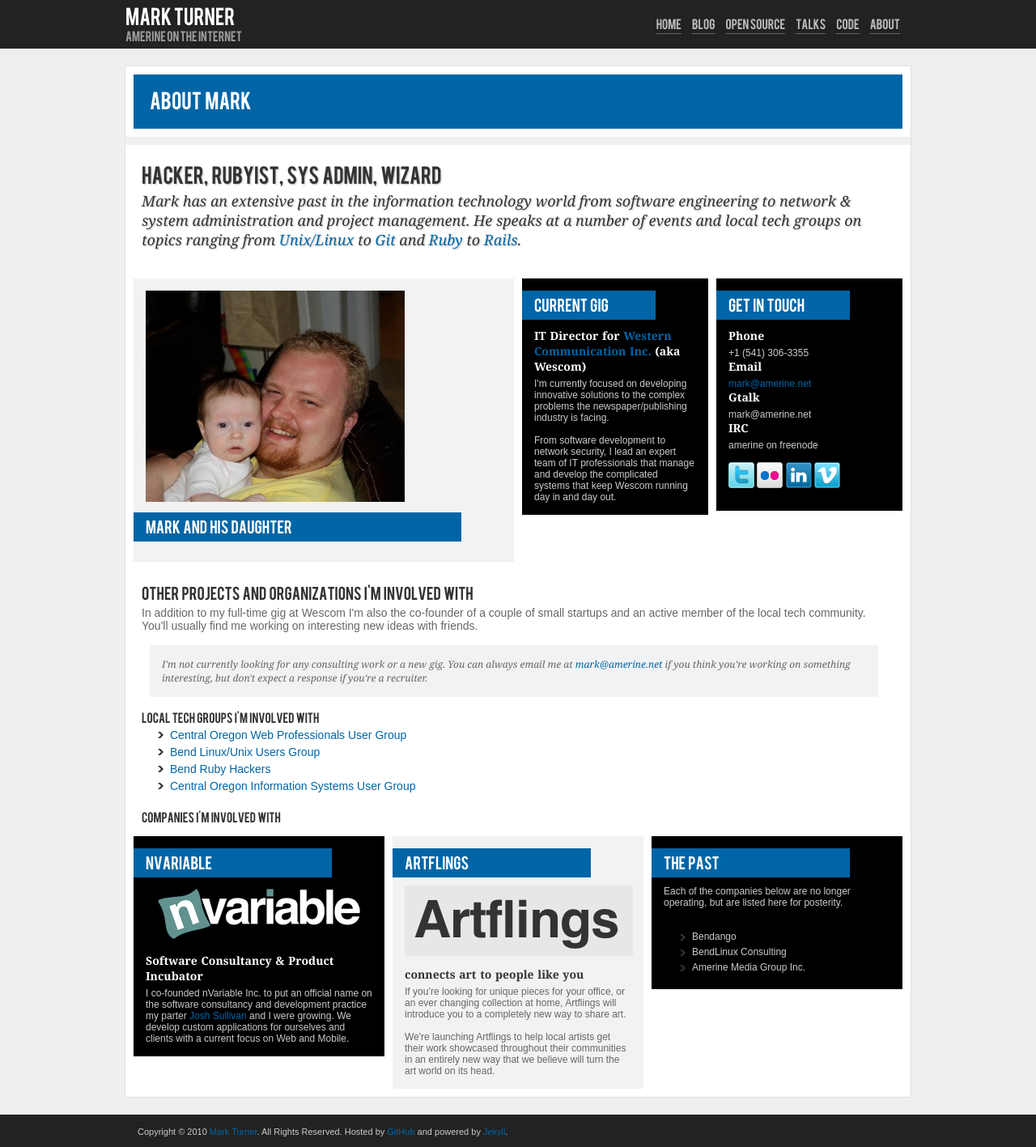
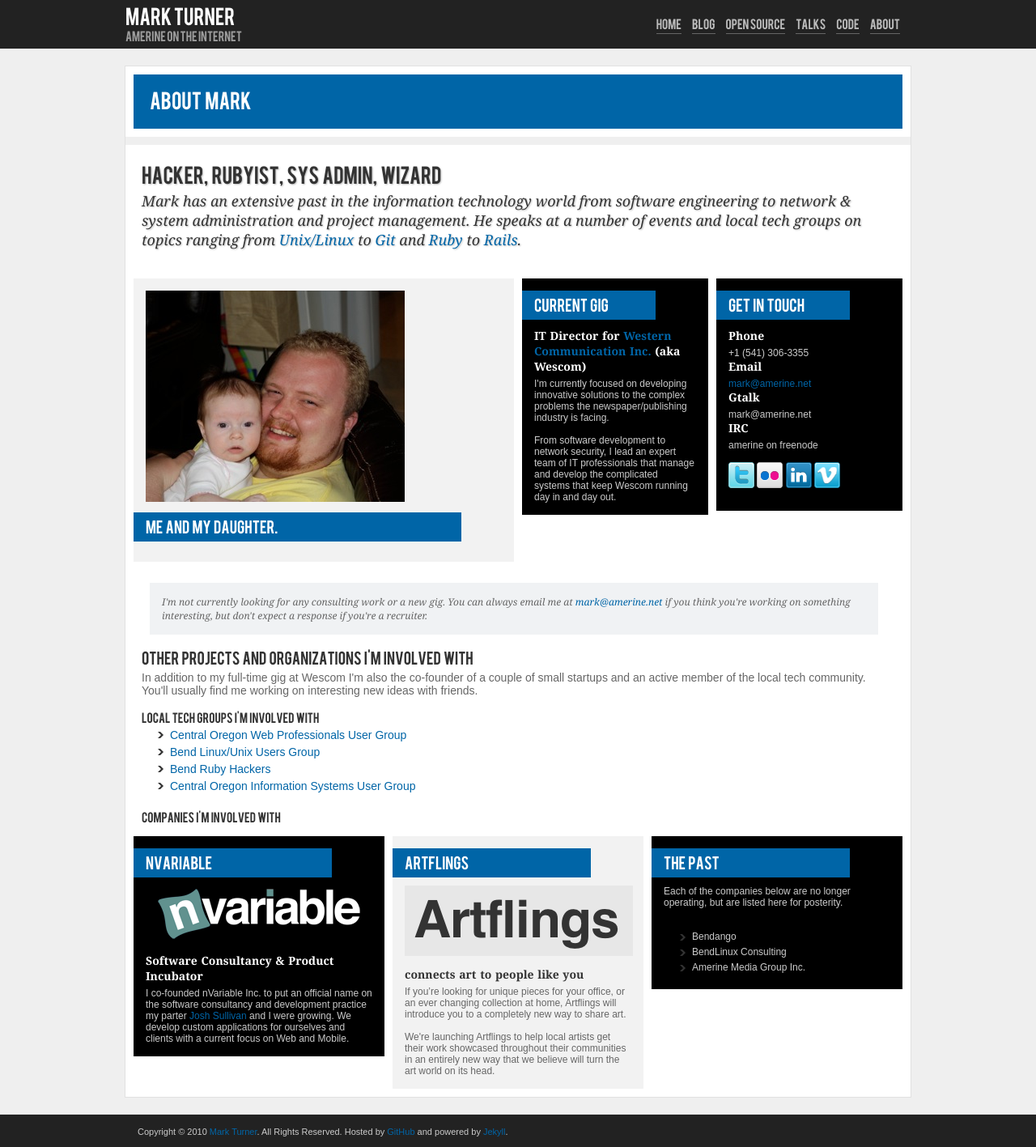
Before and after one commit to amerine/amerine.github.com, a Jekyll site: the page built from about.html, in a window 1280 px wide. Shown: the whole page at 81% size. Built offline with Jekyll 4.4.1, drawn with Linux system fonts in a browser that asks for light colours; Markdown is read by kramdown in place of the engine named in the settings; comment, search, counter and statistics services are not loaded.

Commit message:
about me tweaks

```diff
--- a/about.html
+++ b/about.html
@@ -19,7 +19,7 @@
 	<div class="box white two_quarter">
 		<div class="contents">
 			<img src="/images/mark-eris1.jpg" />
-			<div class="title"><h2>Mark and his Daughter</h2></div>
+			<div class="title"><h2>Me and my daughter.</h2></div>
 		</div>
 	</div>
 
@@ -70,11 +70,10 @@
 	<br/>
 
 	<div class="elements">
+		<blockquote>I'm not currently looking for any consulting work or a new gig. You can always email me at <a href="mailto:mark@amerine.net">mark@amerine.net</a> if you think you're working on something interesting, but don't expect a response if you're a recruiter.</blockquote>
+		<br />
 		<h2>Other Projects and Organizations I'm involved with</h2>
 		<p>In addition to my full-time gig at Wescom I'm also the co-founder of a couple of small startups and an active member of the local tech community. You'll usually find me working on interesting new ideas with friends. </p>
-		<br/>
-
-		<blockquote>I'm not currently looking for any consulting work or a new gig. You can always email me at <a href="mailto:mark@amerine.net">mark@amerine.net</a> if you think you're working on something interesting, but don't expect a response if you're a recruiter.</blockquote>
 		<br/>
 		<h3>Local Tech Groups I'm involved with</h3>
 		<ul>
```
